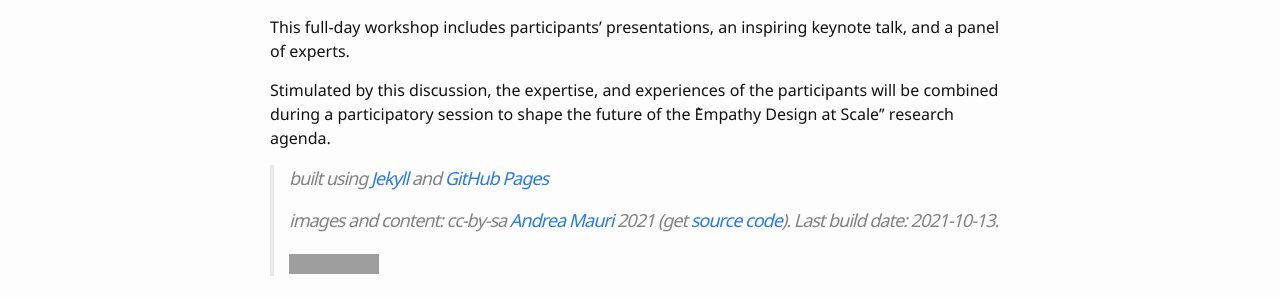
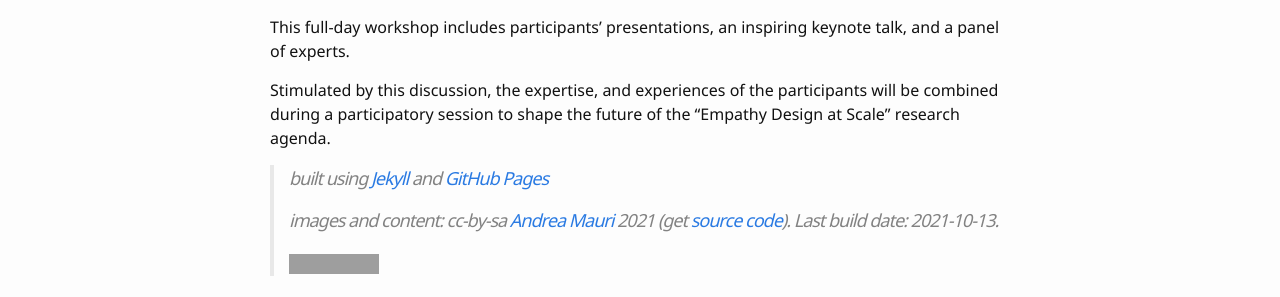
Before and after one commit to janez87/empathiCH, a Jekyll site: the page built from index.md, in a window 1280 px wide. Shown: the part 290-587 px from the top of the page. Built offline with Jekyll 4.4.1, drawn with Linux system fonts in a browser that asks for light colours; grey boxes are pictures that could not be loaded.

Commit message:
Update index.md

```diff
--- a/index.md
+++ b/index.md
@@ -10,7 +10,7 @@ The motivation behind this works lies in the necessity of new digital-supported
 
 This full-day workshop includes participants' presentations, an inspiring keynote talk, and a panel of experts.
 
-Stimulated by this discussion, the expertise, and experiences of the participants will be combined during a participatory session to shape the future of the ``Empathy Design at Scale'' research agenda.
+Stimulated by this discussion, the expertise, and experiences of the participants will be combined during a participatory session to shape the future of the "Empathy Design at Scale" research agenda.
 
 
 > built using [Jekyll](https://jekyllrb.com/) and [GitHub Pages](https://pages.github.com/)
```
